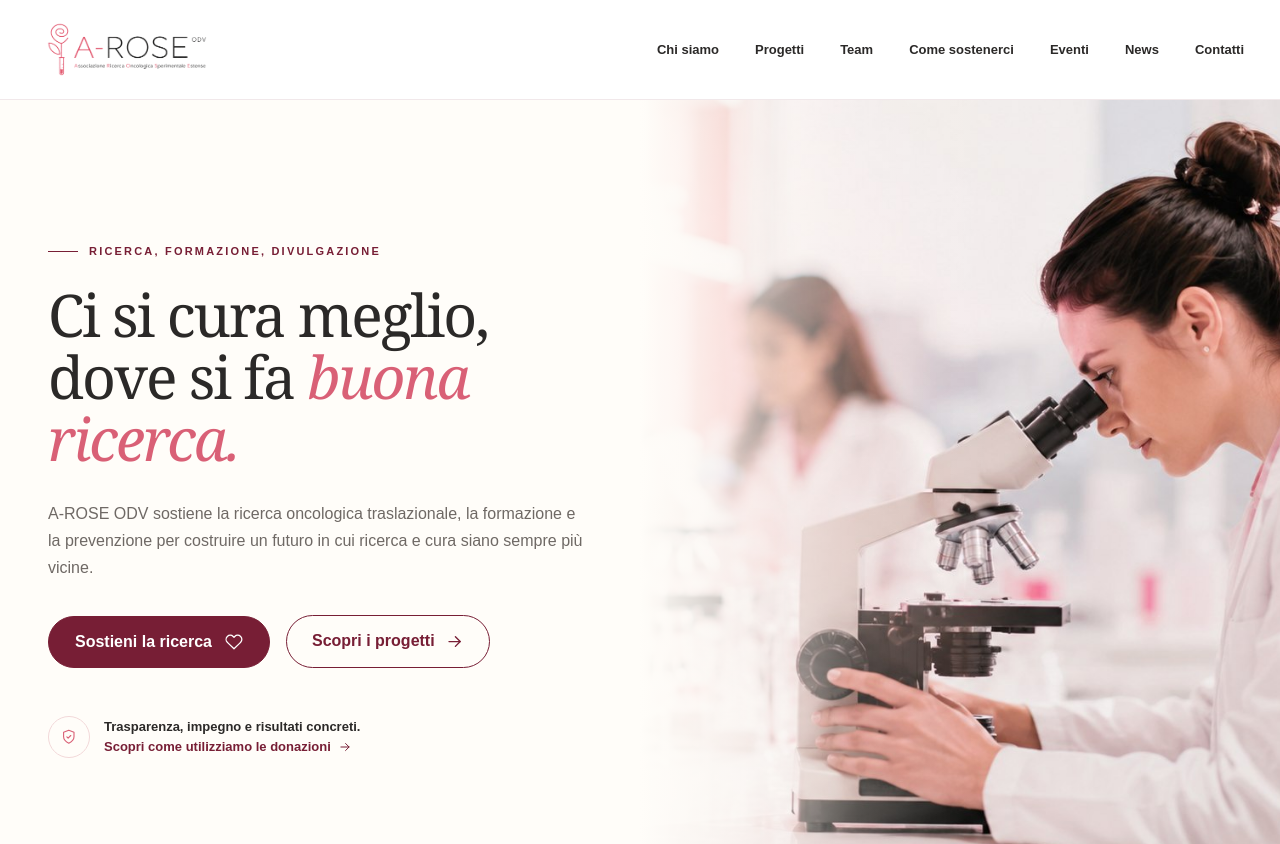
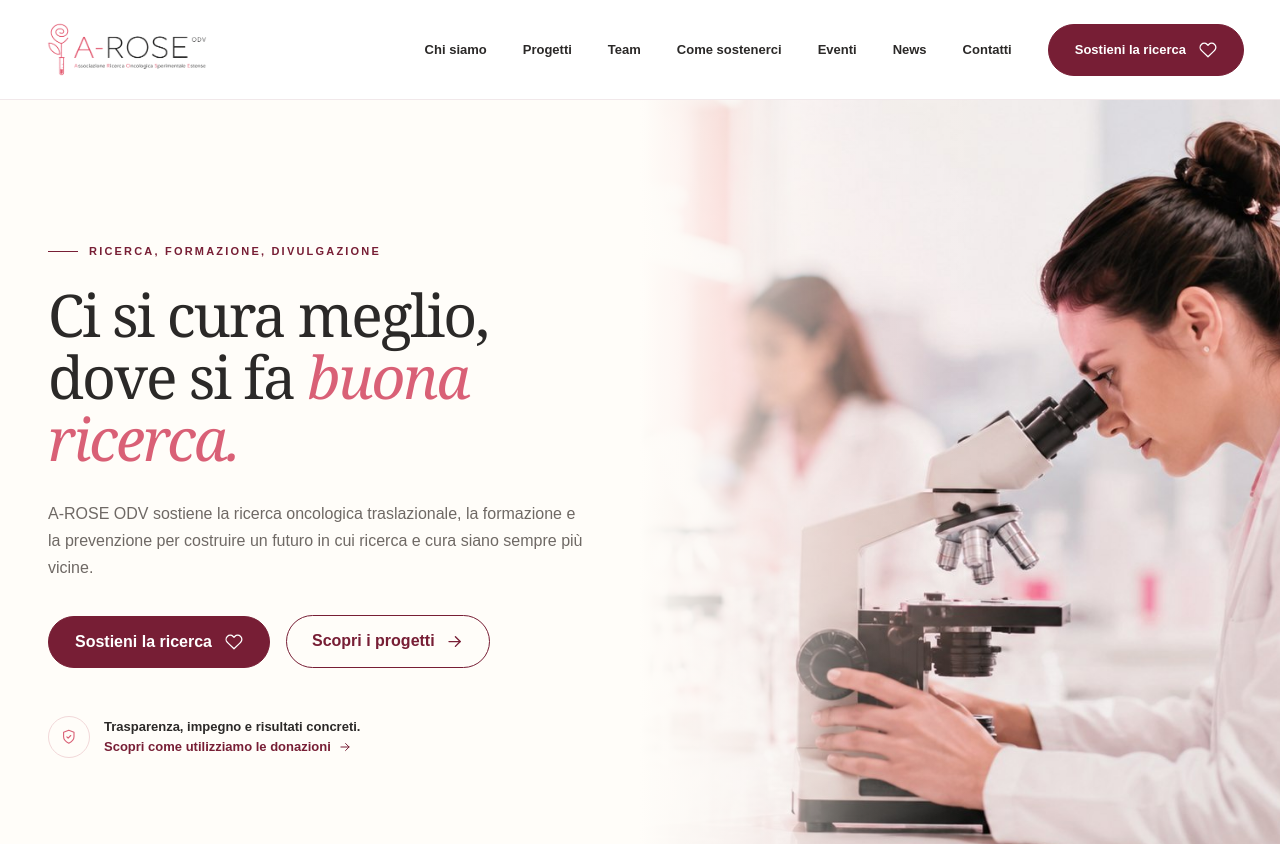
Before and after one commit to FraCanta/a-rose, a Next.js app: page / in a window 1280 px wide. Shown: the top 844 px of the page. Built offline with nearby package versions, Linux system fonts and the light colour scheme.

Commit message:
first commit

```diff
--- a/app/globals.css
+++ b/app/globals.css
@@ -1337,7 +1337,7 @@ h2 {
 }
 
 @media (max-width: 560px) {
-  .site-container {
+  .container {
     width: min(100% - 32px, 1420px);
   }
   .site-header .button-small {
--- a/app/page.tsx
+++ b/app/page.tsx
@@ -198,6 +198,9 @@ export default function Home() {
                 {label}
               </Link>
             ))}
+            <Link className="button button-heart" href="#dona">
+              Sostieni la ricerca <Icon name="heart" />
+            </Link>
           </nav>
 
           <details className="mobile-menu">
@@ -223,11 +226,11 @@ export default function Home() {
       <main id="contenuto">
         <section className="hero w-full" id="top">
           <div className="grid min-h-screen w-full grid-cols-1 lg:grid-cols-2">
-            <div className="hero-copy-content flex flex-col justify-center px-6 py-14 sm:px-10 sm:py-16 lg:px-12 lg:py-20 2xl:pr-20 2xl:pl-[calc((100vw-1420px)/2+36px)]">
+            <div className=" flex flex-col justify-center px-6 py-14 sm:px-10 sm:py-16 lg:px-12 lg:py-20 2xl:pr-20 2xl:pl-[calc((100vw-1420px)/2+36px)]">
               <p className="eyebrow">
                 <span /> Ricerca, formazione, divulgazione
               </p>
-              <h1 className="text-2xl">
+              <h1 className="text-[44px] xs:text-5xl md:text-6xl 2xl:text-[76px]">
                 Ci si cura meglio,
                 <br />
                 dove si fa <em>buona ricerca.</em>
```
